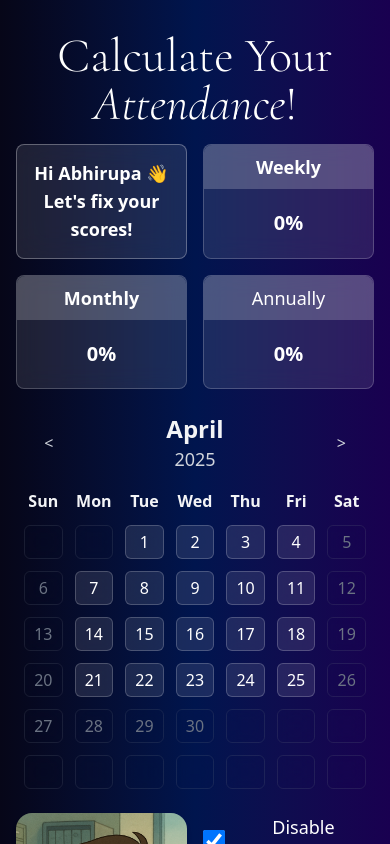
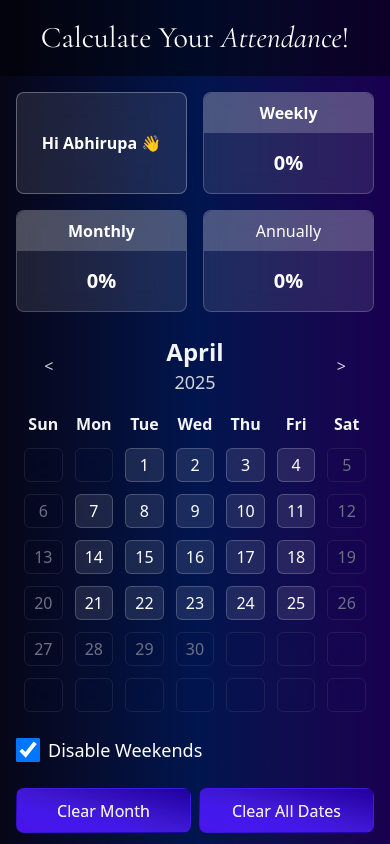
Before and after one commit to abhirupa-tech/corporate-attendance-calculator, a React (Vite) app: page / in a window 390 px wide. Shown: the top 844 px of the page. Built offline with nearby package versions, Linux system fonts and the light colour scheme.

Commit message:
Fixing for Mobile Views

```diff
--- a/src/App.tsx
+++ b/src/App.tsx
@@ -3,7 +3,7 @@ import AttendanceTracker from './components/attendanceTracker';
 function App() {
 
   return (
-    <div className="pt-8 pb-8 min-h-screen w-full flex flex-col items-center justify-center bg-gradient-to-r from-[#060618] via-[#00154e] to-[#190050]
+    <div className="min-h-screen w-full flex flex-col items-center bg-gradient-to-r from-[#060618] via-[#00154e] to-[#190050]
  text-white">
       <AttendanceTracker/>
     </div>
--- a/src/components/attendanceTracker.tsx
+++ b/src/components/attendanceTracker.tsx
@@ -4,15 +4,13 @@ import BentoGrid from "./bentoGrid";
 const AttendanceTracker: React.FC = () => {
   return (
     <React.StrictMode>
-      <h1 className="text-5xl font-thin text-white leading-tight text-center">
-      <p className="text-5xl [font-family:'Cormorant_Garamond',serif] mb-0 sm:mb-6">
+      <p className="text-3xl p-5 bg-black/50 sm:bg-transparent sm:text-5xl [font-family:'Cormorant_Garamond',serif] mb-0 sm:mb-6 w-full sm:w-auto">
           Calculate Your{" "}
           <span className=" italic [font-variation-settings:'ital'_5]">
             Attendance
           </span>
           !
         </p>
-      </h1>
 
       <BentoGrid />
     </React.StrictMode>
--- a/src/components/bentoGrid.tsx
+++ b/src/components/bentoGrid.tsx
@@ -53,19 +53,19 @@ const BentoGrid: React.FC = () => {
     <div className="w-full flex items-center justify-center">
 
       {/* Grid Layout */}
-      <div className="max-w-[1400px] xl:max-h-[600px] grid h-auto xl:h-[80vh] w-full grid-cols-2 sm:grid-cols-2 md:grid-cols-3 lg:grid-cols-4 grid-rows-5 gap-4 p-4 xl:mx-32 lg:mx-24 md:mx-16 sm:mx-8">
+      <div className=" m-h-auto max-w-[1400px] w-full grid grid-cols-2 sm:grid-cols-2 md:grid-cols-3 lg:grid-cols-4 gap-4 p-4 xl:mx-32 lg:mx-24 md:mx-16 sm:mx-8 items-stretch">
         {/* Greeting Box */}
-        <div className="col-span-1 sm:col-span-2 xl:col-span-1 row-span-1 rounded-lg flex items-center justify-center text-center font-semibold bg-white/10 backdrop-blur-lg border border-white/30 px-2 sm:p-6 text-lg h-auto sm:h-full">
+        <div className="col-span-1 sm:col-span-2 xl:col-span-1 row-span-1 rounded-lg flex items-center justify-center text-center font-semibold bg-white/10 backdrop-blur-lg border border-white/30 px-2 sm:p-6 text-md sm:text-lg sm:h-auto ">
           Hi Abhirupa 👋 <br />
-          Let's fix your scores!
+          <p className="hidden sm:flex">Let's fix your scores!</p>
         </div>
 
         {/* Weekly Attendance */}
-        <div className="col-span-1 sm:col-span-2 xl:col-span-1 row-span-1 rounded-lg flex items-center justify-center text-center font-semibold text-lg h-auto sm:h-full relative sm:row-span-1 flex-col bg-white/10 backdrop-blur-md border border-white/20">
-          <div className="top-0 left-0 w-full text-center text-lg text-white bg-white/20 py-2 rounded-t-lg">
+        <div className="col-span-1 sm:col-span-2 xl:col-span-1 row-span-1 rounded-lg flex items-center justify-center text-center font-semibold sm:h-auto  relative sm:row-span-1 flex-col bg-white/10 backdrop-blur-md border border-white/20">
+          <div className="top-0 left-0 w-full text-center text-md xl:text-lg sm:text-lg text-white bg-white/20 py-2 rounded-t-lg">
             Weekly
           </div>
-          <div className="flex items-center justify-center h-full text-xl font-bold text-white">
+          <div className="flex items-center justify-center h-full text-xl font-bold text-white p-4">
             {attendancePercentage.weekly}%
           </div>
         </div>
@@ -73,21 +73,21 @@ const BentoGrid: React.FC = () => {
 
 
         {/* Monthly Attendance */}
-        <div className="col-span-1 sm:col-span-2 xl:col-span-1 row-span-1 rounded-lg flex items-center justify-center text-center font-semibold text-lg h-auto sm:h-full relative sm:row-span-1 flex-col bg-white/10 backdrop-blur-md border border-white/20">
-          <div className="top-0 left-0 w-full text-center text-lg text-white bg-white/20 py-2 rounded-t-lg">
+        <div className="col-span-1 sm:col-span-2 xl:col-span-1 row-span-1 rounded-lg flex items-center justify-center text-center font-semibold sm:h-auto  relative sm:row-span-1 flex-col bg-white/10 backdrop-blur-md border border-white/20">
+          <div className="top-0 left-0 w-full text-center text-md xl:text-lg text-white bg-white/20 py-2 rounded-t-lg">
             Monthly
           </div>
-          <div className="flex items-center justify-center h-full text-xl font-bold text-white">
+          <div className="flex items-center justify-center h-full text-xl font-bold text-white p-4">
             {attendancePercentage.monthly}%
           </div>
         </div>
 
         {/* Annual Attendance */}
-        <div className="relative col-span-1 row-span-1 flex flex-col bg-white/10 backdrop-blur-md border border-white/20 rounded-lg">
-          <div className="top-0 left-0 w-full text-center text-lg text-white bg-white/20 py-2 rounded-t-lg">
+        <div className="relative col-span-1 row-span-1 flex flex-col bg-white/10 sm:h-auto  backdrop-blur-md border border-white/20 rounded-lg">
+          <div className="top-0 left-0 w-full text-center text-md xl:text-lg text-white bg-white/20 py-2 rounded-t-lg">
             Annually
           </div>
-          <div className="flex items-center justify-center h-full text-xl font-bold text-white">
+          <div className="flex items-center justify-center h-full text-xl font-bold text-white p-4">
             {attendancePercentage.yearly}%
           </div>
         </div>
@@ -108,7 +108,7 @@ const BentoGrid: React.FC = () => {
         </div>
 
         {/* Work Mode Image */}
-        <div className="row-span-2 xl:row-span-3 col-span-1">
+        <div className="hidden sm:block row-span-2 xl:row-span-3 col-span-1">
           <img
             src={assetWork}
             alt="Work Mode"
@@ -116,7 +116,7 @@ const BentoGrid: React.FC = () => {
           />
         </div>
 
-        <div className="row-span-1 col-span-1 flex flex-col gap-2 h-full">
+        <div className="row-span-1 col-span-2 sm:col-span-1 flex flex-col gap-2 h-full">
           {/* Include Weekends Checkbox */}
           <label className="flex items-center space-x-2 cursor-pointer">
             <input
@@ -141,27 +141,33 @@ const BentoGrid: React.FC = () => {
             rel="noopener noreferrer"
             className="block h-full"
           >
-            <div className="h-full rounded-lg text-lg p-2 text-center bg-white/10 backdrop-blur-xl border border-white/30 flex items-center justify-center relative cursor-pointer text-white transition-colors duration-300 hover:bg-white/30 hover:backdrop-blur-xl">
+            <div className="hidden sm:block h-full rounded-lg text-lg p-2 text-center bg-white/10 backdrop-blur-xl border border-white/30 flex items-center justify-center relative cursor-pointer text-white transition-colors duration-300 hover:bg-white/30 hover:backdrop-blur-xl">
               Built with ❤️ by Abhirupa
             </div>
           </a>
         </div>
         {/* Buttons & Link Section */}
-        <div className="row-span-1 col-span-1 flex flex-col gap-2 h-full">
+        <div className="row-span-1 col-span-2 flex flex-row sm:col-span-1 sm:flex-col gap-2 h-full">
           {/* Clear Month Button */}
           <button
             className="border border-amber-50 w-full px-4 py-3 bg-gradient-to-tr from-[#4111f0] via-[#3815b7] to-[#1d0086] brightness-125 opacity-90 rounded-2xl transition duration-300 ease-in-out hover:bg-indigo-600"
             onClick={() => dispatch(clearSelectedDays(currentMonth))}
           >
-            Clear Month Selection
+            Clear Month
           </button>
           {/* Clear All Button */}
           <button
             className="border border-amber-50 w-full px-4 py-3 bg-gradient-to-tr from-[#4111f0] via-[#3815b7] to-[#1d0086] brightness-125 opacity-90 rounded-2xl transition duration-300 ease-in-out hover:bg-indigo-600"
             onClick={() => dispatch(clearSelectedDays("all"))}
           >
-            Clear Entire Selection
+            Clear All Dates
           </button>
+        </div>
+
+        {/*Footnote for Mobile View*/}
+
+        <div className="sm:hidden h-full col-span-2 rounded-lg text-lg p-2 text-center bg-white/10 backdrop-blur-xl border border-white/30 flex items-center justify-center relative cursor-pointer text-white transition-colors duration-300 hover:bg-white/30 hover:backdrop-blur-xl">
+          Built with ❤️ by Abhirupa
         </div>
       </div>
 
--- a/src/index.css
+++ b/src/index.css
@@ -26,6 +26,7 @@ a:hover {
 
 body {
   margin: 0;
+  overflow: none;
   display: flex;
   place-items: center;
 }
```
